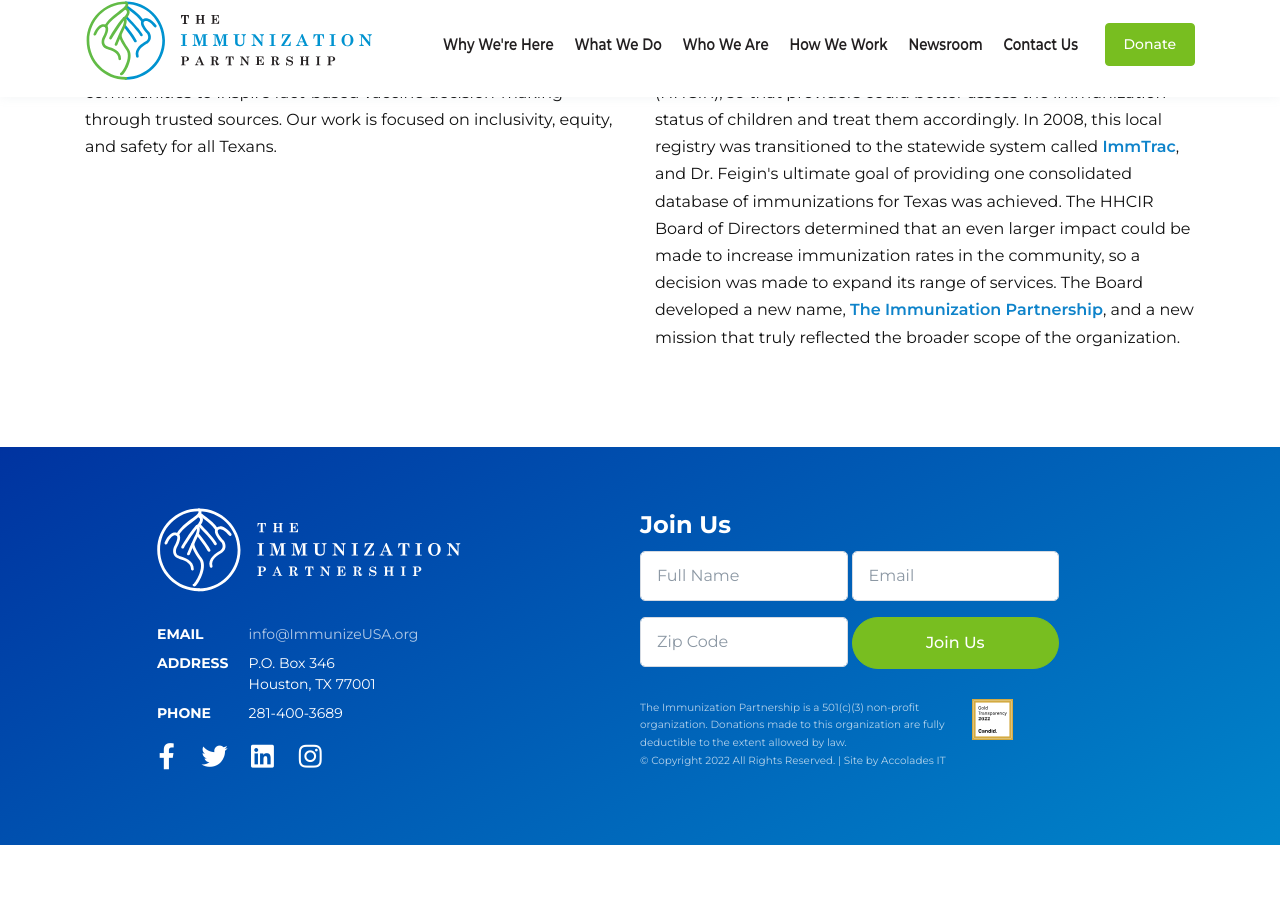
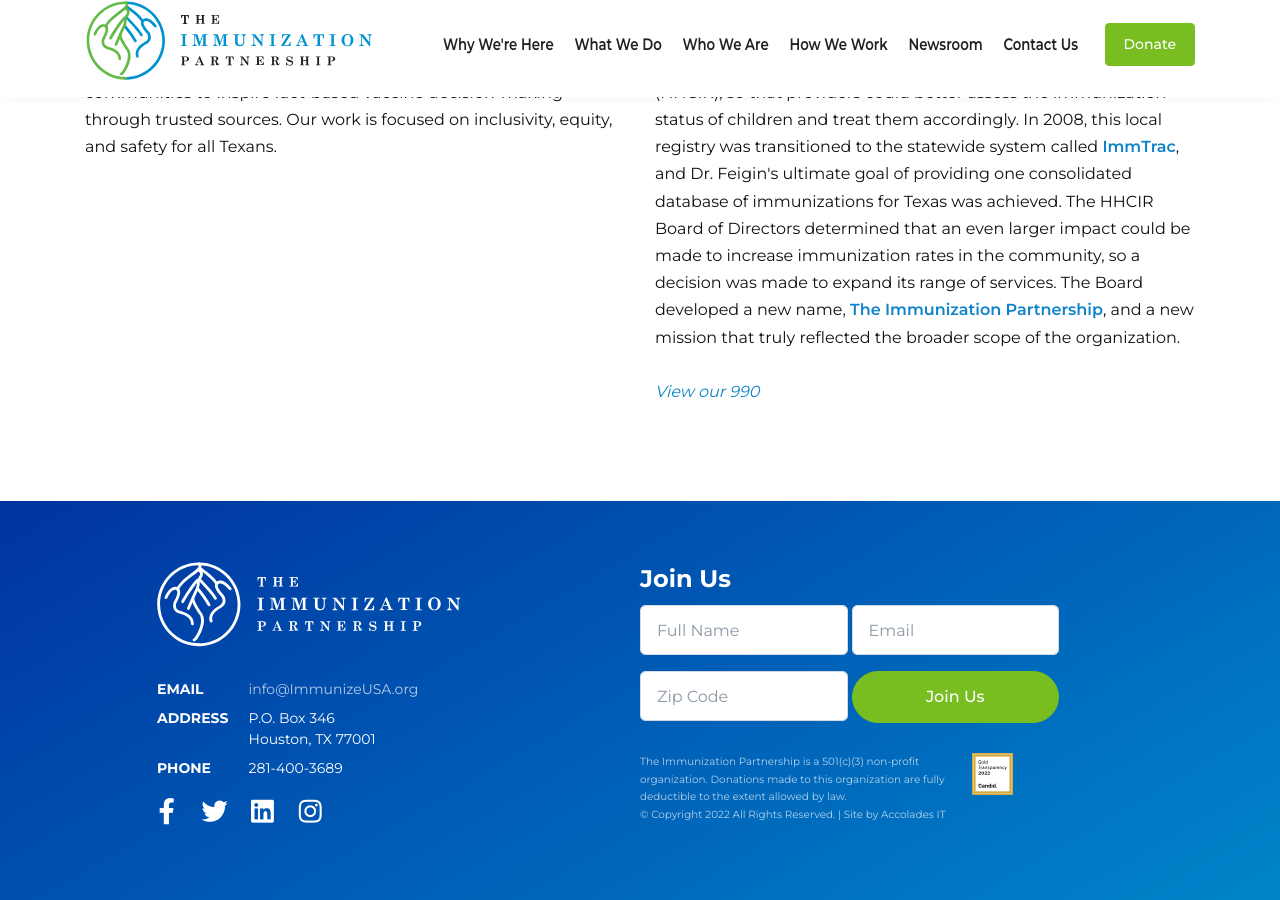
Before and after one commit to aitshuber/immunizecc, a Jekyll site: the page built from who.html, in a window 1280 px wide and 900 px high, scrolled down 1903 px. Built offline with Jekyll 4.4.1, drawn with Linux system fonts in a browser that asks for light colours; some web fonts are replaced; a script that is not in the unit is left out; comment, search, counter and statistics services are not loaded; before the commit the page ends 2748 px from its top, so only the background shows below that.

Commit message:
Updated 'who.html' via CloudCannon

```diff
--- a/who.html
+++ b/who.html
@@ -249,7 +249,7 @@
 			<article class="h-100">
 
 				<p class="editable">
-				  The Immunization Partnership (TIP) evolved from a partnership originally dedicated to supporting the Houston-Harris County Immunization Registry.<br /><br />In response to a measles epidemic in the 1990's, <strong><a href="https://thesocialbook.com/treasure-awards/dr-ralph-feigin-in-memoriam/">Dr. Ralph Feigin</a></strong> founded the Houston-Harris County Immunization Registry (HHCIR), so that providers could better assess the immunization status of children and treat them accordingly. In 2008, this local registry was transitioned to the statewide system called <strong><a href="https://www.dshs.texas.gov/immunize/immtrac/default.shtm">ImmTrac</a></strong>, and Dr. Feigin's ultimate goal of providing one consolidated database of immunizations for Texas was achieved. The HHCIR Board of Directors determined that an even larger impact could be made to increase immunization rates in the community, so a decision was made to expand its range of services. The Board developed a new name, <a href="https://immunizeusa.org/"><strong>The Immunization Partnership</strong></a>, and a new mission that truly reflected the broader scope of the organization.
+				  The Immunization Partnership (TIP) evolved from a partnership originally dedicated to supporting the Houston-Harris County Immunization Registry.<br /><br />In response to a measles epidemic in the 1990's, <strong><a href="https://thesocialbook.com/treasure-awards/dr-ralph-feigin-in-memoriam/">Dr. Ralph Feigin</a></strong> founded the Houston-Harris County Immunization Registry (HHCIR), so that providers could better assess the immunization status of children and treat them accordingly. In 2008, this local registry was transitioned to the statewide system called <strong><a href="https://www.dshs.texas.gov/immunize/immtrac/default.shtm">ImmTrac</a></strong>, and Dr. Feigin's ultimate goal of providing one consolidated database of immunizations for Texas was achieved. The HHCIR Board of Directors determined that an even larger impact could be made to increase immunization rates in the community, so a decision was made to expand its range of services. The Board developed a new name, <a href="https://immunizeusa.org/"><strong>The Immunization Partnership</strong></a>, and a new mission that truly reflected the broader scope of the organization.<br /><br /><a href="__notset__"><em>View our 990</em></a>&nbsp;
 				</p>
 
 			  <div class="border-0 py-4">
```
